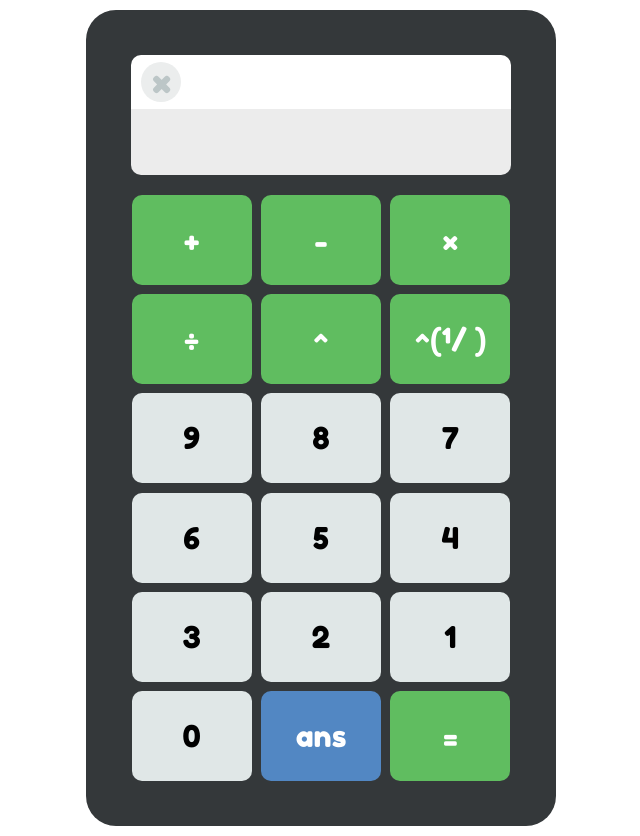
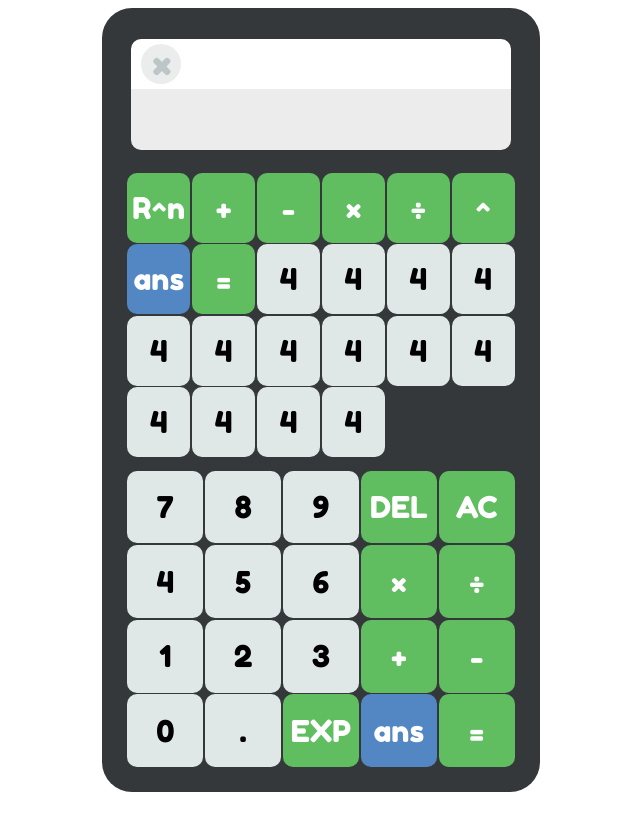
Before and after one commit to stariluz/basic-calculator-js, a plain HTML site: page index.html in a window 1280 px wide. Shown: the whole page, without its empty margins (319-959 px from the left). After the commit the page ends 800 px from the top, so only its background shows below. Drawn offline with Linux system fonts and the light colour scheme.

Commit message:
Creating the Cientific Calculator

```diff
--- a/code.js
+++ b/code.js
@@ -1,6 +1,6 @@
-var resultado=0;
+var result=0;
 var entrada=document.getElementById("numero");
-var imprime=document.getElementById("resultado");
+var imprime=document.getElementById("result");
 var suma=document.getElementById("suma");
 
 var operacion="";
@@ -9,21 +9,21 @@ var anterior=0;
 
 function operaciones(opcion){
   if(opcion==="suma"){
-    resultado+=val;
+    result+=val;
   }else if(opcion==="resta"){
-    resultado-=val;
+    result-=val;
   }else if(opcion==="multiplicacion"){
-    resultado*=val;
+    result*=val;
   }else if(opcion==="division"){
-    resultado/=val;
+    result/=val;
   }else if(opcion==="potencia"){
-    resultado=Math.pow(resultado, val);
+    result=Math.pow(result, val);
   }else if(opcion==="raiz"){
-    resultado=Math.pow(resultado, (1/val));
+    result=Math.pow(result, (1/val));
     salida=document.createTextNode(")");
     imprime.appendChild(salida);
   }else if(opcion===""){
-    resultado=val;
+    result=val;
   }
 }
 function sumar(){
@@ -113,17 +113,17 @@ function igual(){
   operaciones(operacion);
   imprime.innerText+=(" = ");
   operacion="";
-  entrada.innerText=resultado;
-  anterior=resultado;
+  entrada.innerText=result;
+  anterior=result;
 }
 function ans(){
   val=anterior;
   operaciones(operacion);
   entrada.innerText=val;
 }
-function borrar(){
+function eraseAll(){
   imprime.innerText="";
-  resultado=0;
+  result=0;
   operacion="";
   entrada.innerText="";
 }
--- a/index.html
+++ b/index.html
@@ -8,35 +8,64 @@
   <link rel="stylesheet" href="style.css">
 </head>
 <body>
-  <div class="contenedorCalculadora">
-    <div class="pantalla">
-      <div class="pantalla-top"">
-        <button class="borrar" id="borrar" onclick="borrar()">x</button>
-        <div class="resultado" id="resultado"></div>
+  <div class="calculator-container">
+    <div class="screen">
+      <!-- Virtual Screen of the calculator -->
+      <div class="screen__head">
+        <button class="erase--all" onclick="eraseAll()">x</button>
+        <div class="result" id="result"></div>
       </div>
       <div class="entrada" id="entrada">
         <div class="input" id="numero"> </div>
       </div>
     </div>
-    <div class="teclado">
+    <div class="keyboard">
+      <div class="keyboard__up">
+        <button class="boton op" id="raiz" onclick="raiz()">R^n</button>
         <button class="boton op" id="suma" onclick="sumar()">+</button>
         <button class="boton op" id="resta" onclick="restar()">-</button>
         <button class="boton op" id="multiplicar" onclick="multiplicar()">×</button>
         <button class="boton op" id="dividir" onclick="dividir()">÷</button>
         <button class="boton op" id="potencia" onclick="potencia()">^</button>
-      <button class="boton op" id="raiz" onclick="raiz()">^(¹/ )</button>
-      <button class="boton num" id="9" onclick="teclear(9)">9</button>
-      <button class="boton num" id="8" onclick="teclear(8)">8</button>
-      <button class="boton num" id="7" onclick="teclear(7)">7</button>
-      <button class="boton num" id="6" onclick="teclear(6)">6</button>
-      <button class="boton num" id="5" onclick="teclear(5)">5</button>
-      <button class="boton num" id="4" onclick="teclear(4)">4</button>
-      <button class="boton num" id="3" onclick="teclear(3)">3</button>
-      <button class="boton num" id="2" onclick="teclear(2)">2</button>
-      <button class="boton num" id="1" onclick="teclear(1)">1</button>
-      <button class="boton num" id="0" onclick="teclear(0)">0</button>
         <button class="boton op" id="ans" onclick="ans()">ans</button>
         <button class="boton op" id="igual" onclick="igual()">=</button>
+        <button class="boton num" id="4" onclick="teclear(4)">4</button>
+        <button class="boton num" id="4" onclick="teclear(4)">4</button>
+        <button class="boton num" id="4" onclick="teclear(4)">4</button>
+        <button class="boton num" id="4" onclick="teclear(4)">4</button>
+        <button class="boton num" id="4" onclick="teclear(4)">4</button>
+        <button class="boton num" id="4" onclick="teclear(4)">4</button>
+        <button class="boton num" id="4" onclick="teclear(4)">4</button>
+        <button class="boton num" id="4" onclick="teclear(4)">4</button>
+        <button class="boton num" id="4" onclick="teclear(4)">4</button>
+        <button class="boton num" id="4" onclick="teclear(4)">4</button>
+        <button class="boton num" id="4" onclick="teclear(4)">4</button>
+        <button class="boton num" id="4" onclick="teclear(4)">4</button>
+        <button class="boton num" id="4" onclick="teclear(4)">4</button>
+        <button class="boton num" id="4" onclick="teclear(4)">4</button>
+      </div>
+      <div class="keyboard__down">
+        <button class="boton num" id="7" onclick="teclear(7)">7</button>
+        <button class="boton num" id="8" onclick="teclear(8)">8</button>
+        <button class="boton num" id="9" onclick="teclear(9)">9</button>
+        <button class="boton op" id="" onclick="">DEL</button>
+        <button class="boton op" id="" onclick="">AC</button>
+        <button class="boton num" id="4" onclick="teclear(4)">4</button>
+        <button class="boton num" id="5" onclick="teclear(5)">5</button>
+        <button class="boton num" id="6" onclick="teclear(6)">6</button>
+        <button class="boton op" id="multiplicar" onclick="multiplicar()">×</button>
+        <button class="boton op" id="dividir" onclick="dividir()">÷</button>
+        <button class="boton num" id="1" onclick="teclear(1)">1</button>
+        <button class="boton num" id="2" onclick="teclear(2)">2</button>
+        <button class="boton num" id="3" onclick="teclear(3)">3</button>
+        <button class="boton op" id="suma" onclick="sumar()">+</button>
+        <button class="boton op" id="resta" onclick="restar()">-</button>
+        <button class="boton num" id="0" onclick="teclear(0)">0</button>
+        <button class="boton num" id="" onclick="">.</button>
+        <button class="boton op" id="" onclick="">EXP</button>
+        <button class="boton op" id="ans" onclick="ans()">ans</button>
+        <button class="boton op" id="igual" onclick="igual()">=</button>
+      </div>
     </div>
   </div>
   <script src="code.js"></script>
--- a/style.css
+++ b/style.css
@@ -1,25 +1,35 @@
 @import url('https://fonts.googleapis.com/css2?family=Fredoka+One&display=swap');
+html {
+  height: 100%;
+  box-sizing: border-box;
+}
 body {
-  padding: 10px;
+  box-sizing: border-box;
+  padding: 1vh;
+  height: 100%;
   margin: 0px;
   display: flex;
   justify-content: center;
   align-items: center;
 }
-.contenedorCalculadora {
-  padding: 40px;
+.calculator-container {
+  /* This is the parent class for all the calculator */
+  box-sizing: border-box;
+  padding: 3vh;
   margin: 0px;
-  max-width: 390px;
+  max-width: 90vw;
+  height: 100%;
   background-color: #34383a;
   border-radius: 30px;
 }
-.pantalla{
+.screen{
   font-family: 'Fredoka One', cursive;
-  margin: 5px;
-  height: 120px;
-  margin-bottom: 15px;
+  position: relative;
+  top: 1%;
+  margin: 0px 5px;
+  height: 15%;
 }
-.pantalla-top {
+.screen__head {
   background-color: white;
   height: 45%;
   padding: 5px 10px;
@@ -30,7 +40,7 @@ body {
   font-size: 25px;
   border-radius: 10px 10px 0px 0px;
 }
-.borrar {
+.erase--all {
   font-family: 'Fredoka One', cursive;
   border: none;
   padding: 3px;
@@ -59,16 +69,34 @@ body {
   box-sizing: border-box;
   border-radius: 0px 0px 10px 10px;
 }
-.teclado {
-  display: flex;
+.keyboard {
+  box-sizing: border-box;
+  position: relative;
+  height: 81%;
+  top: 4%;
+}
+.keyboard > div{
+  /* display: flex;
   justify-content: center;
   align-items: center;
-  flex-wrap: wrap;
+  flex-wrap: wrap; */
+  box-sizing: border-box;
+  display: grid;
+}
+.keyboard__up {
+  grid-template-columns: repeat(6, 1fr);
+  height: 48%;
+}
+.keyboard__down {
+  grid-template-columns: repeat(5, 1fr);
+  position: relative;
+  top: 2%;
+  height: 50%;
 }
 .boton {
   font-family: 'Fredoka One', cursive;
-  height: 90px;
-  width: 120px;
+  /* height: 4vh;
+  width: 14vw; */
   margin: 1.2%;
   font-size: 30px;
   background-color: #e0e7e7;
@@ -90,7 +118,7 @@ body {
   .contenedorCalculadora {
     padding: 25px;
   }
-  .pantalla {
+  .screen {
     height: 90px;
   }
   .boton {
@@ -99,9 +127,10 @@ body {
     width: 30%;
     font-size: 140%;
   }
-  .borrar {
+  .erase {
     width: 30px;
     height: 30px;
     font-size: 25px;
+    text-align: center;
   }
 }
```
Lines whose indentation alone changed are shown as unchanged.
